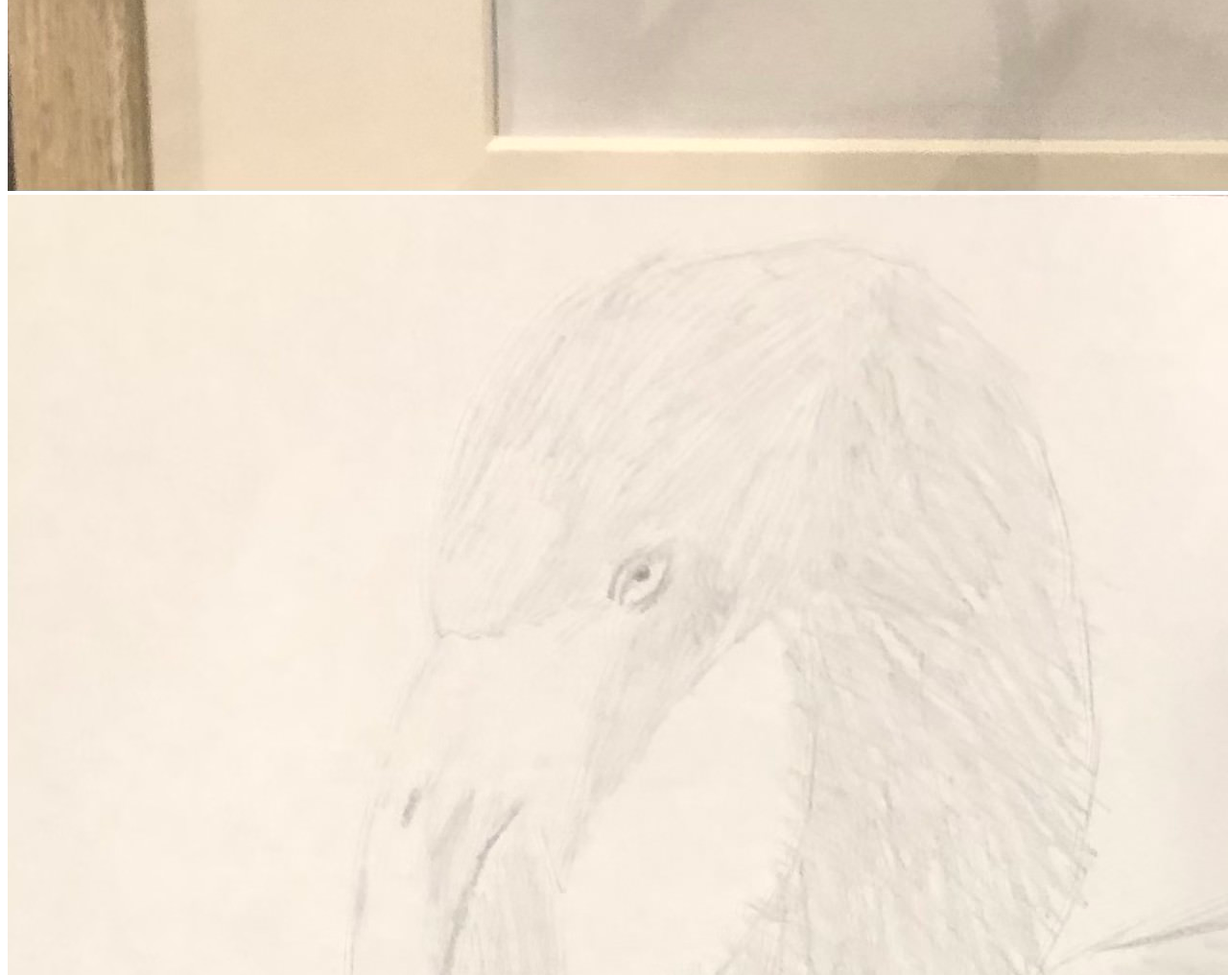
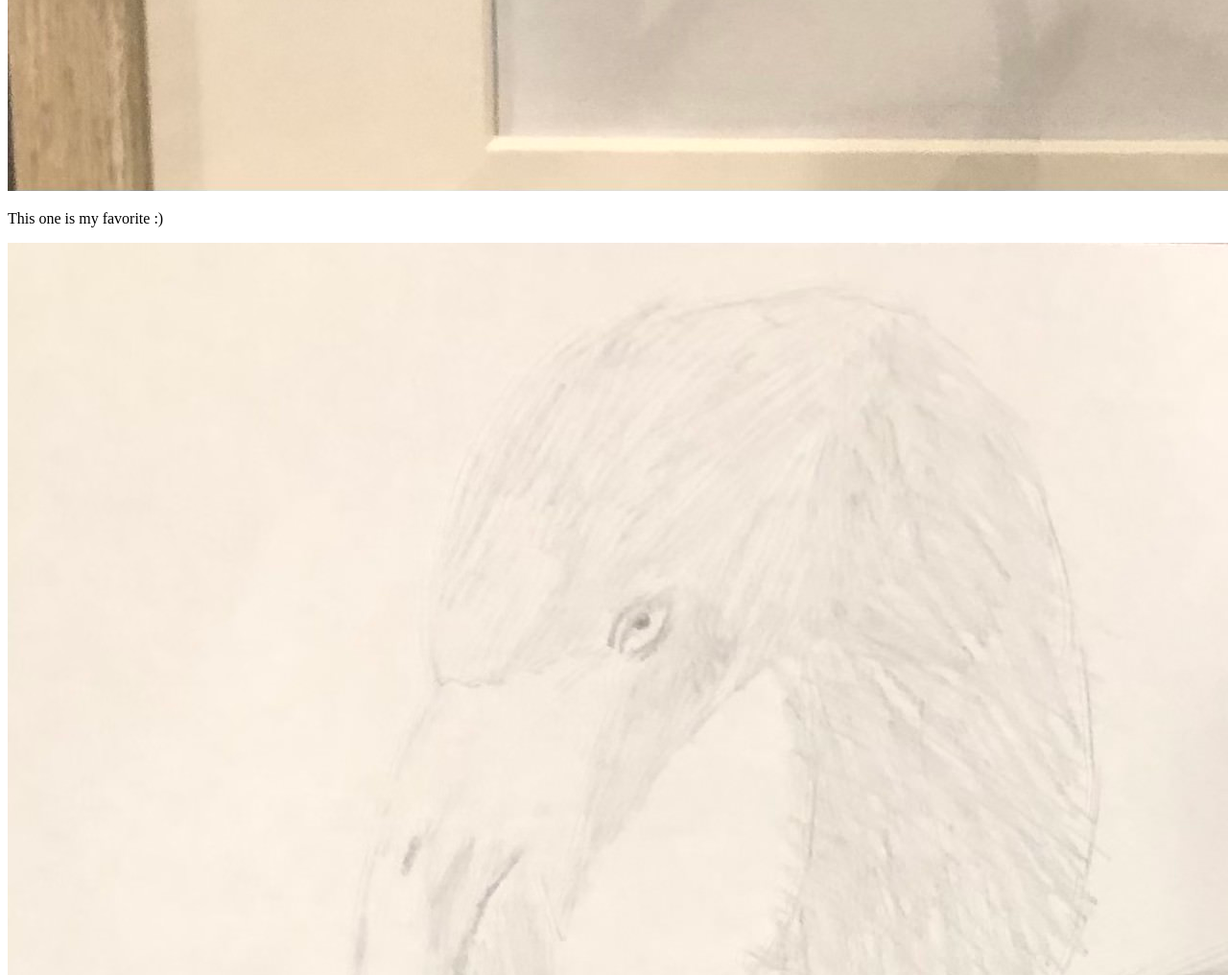
Before and after one commit to u7425/project_3, a plain HTML site: page drawing.html in a window 1280 px wide. Shown: the part 1584-2600 px from the top of the page at 96% size. Drawn offline with Linux system fonts and the light colour scheme; files whose address does not match are found by name.

Commit message:
Update drawing.html

```diff
--- a/drawing.html
+++ b/drawing.html
@@ -25,6 +25,9 @@
   </p>
 
   <img src="rabbit.jpg" alt="Rabbit Drawing">
+
+  <p>This one is my favorite :)</p>
+
   <img src="flamingo.jpg" alt="Flamingo Drawing">
   <img src="cat.jpg" alt="Cat Drawing">
 
```
